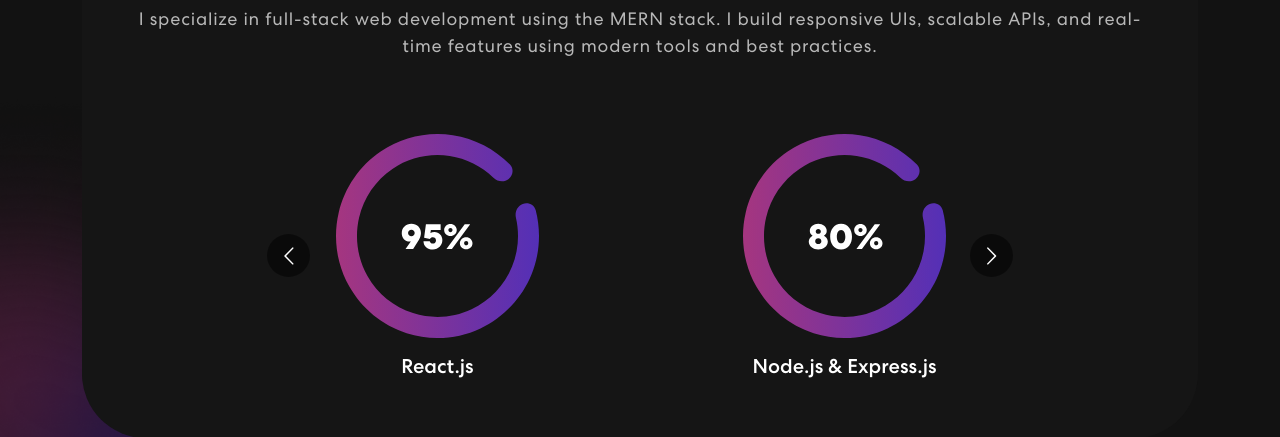
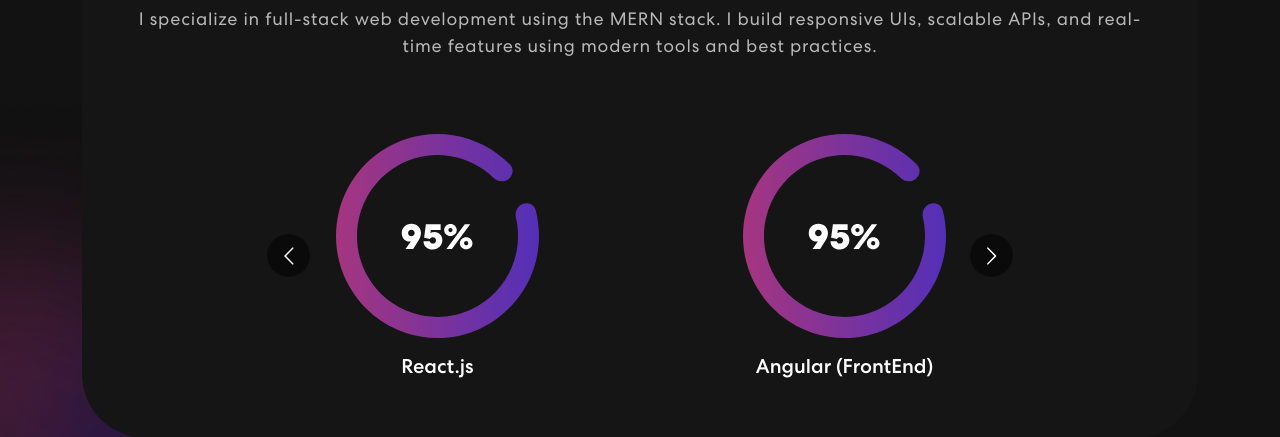
Before and after one commit to rdalvi1210/ramchandradalviportfolio, a React (Create React App) app: page / in a window 1280 px wide. Shown: the part 1000-1437 px from the top of the page. Built offline with nearby package versions, Linux system fonts and the light colour scheme; no server answers.

Commit message:
new changes Angular Skills

```diff
--- a/src/components/Skills.js
+++ b/src/components/Skills.js
@@ -47,6 +47,10 @@
                   <h5>React.js</h5>
                 </div>
                 <div className="item">
+                  <img src={meter1} alt="Image" />
+                  <h5>Angular (FrontEnd)</h5>
+                </div>
+                <div className="item">
                   <img src={meter2} alt="Image" />
                   <h5>Node.js & Express.js</h5>
                 </div>
```
